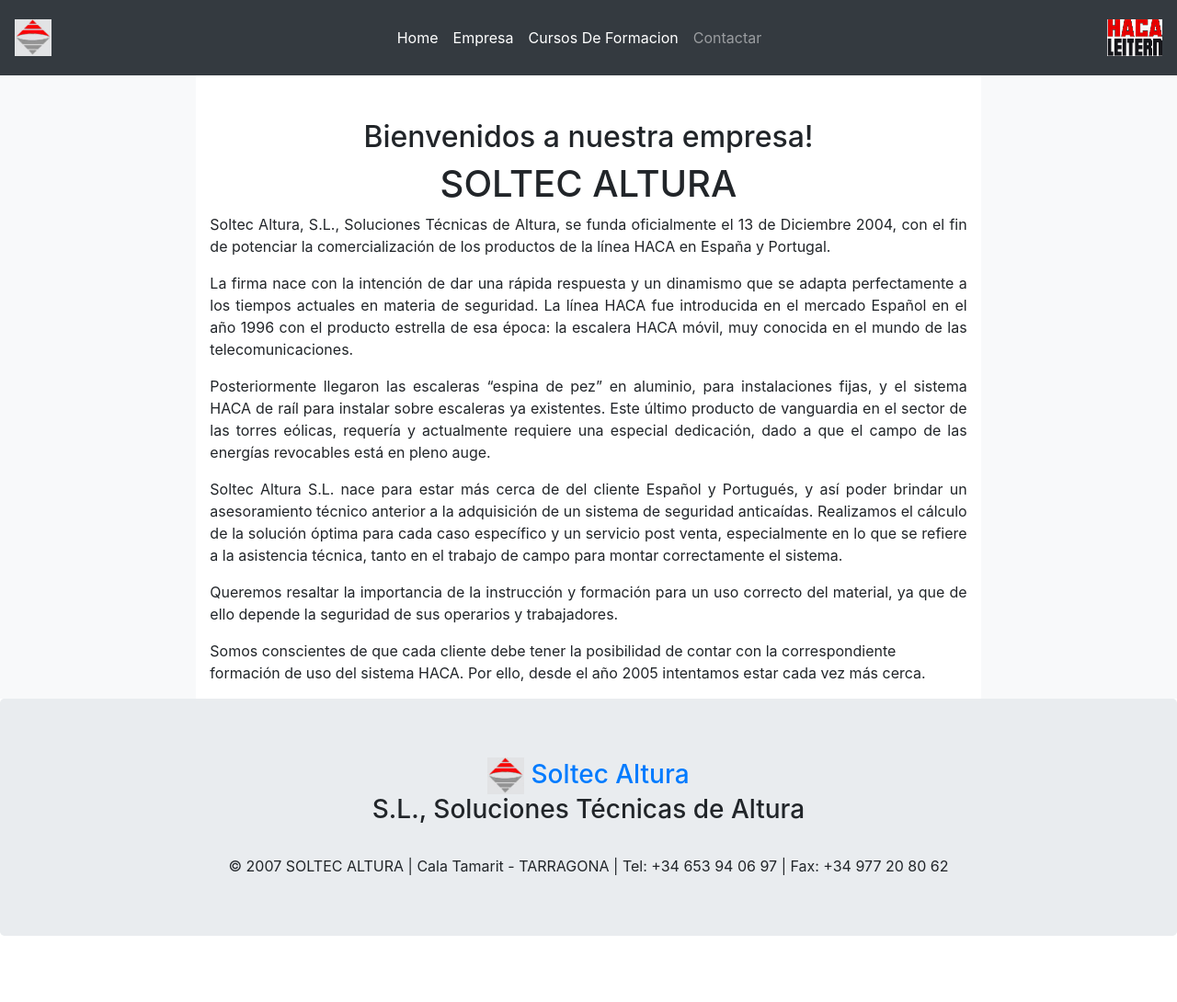
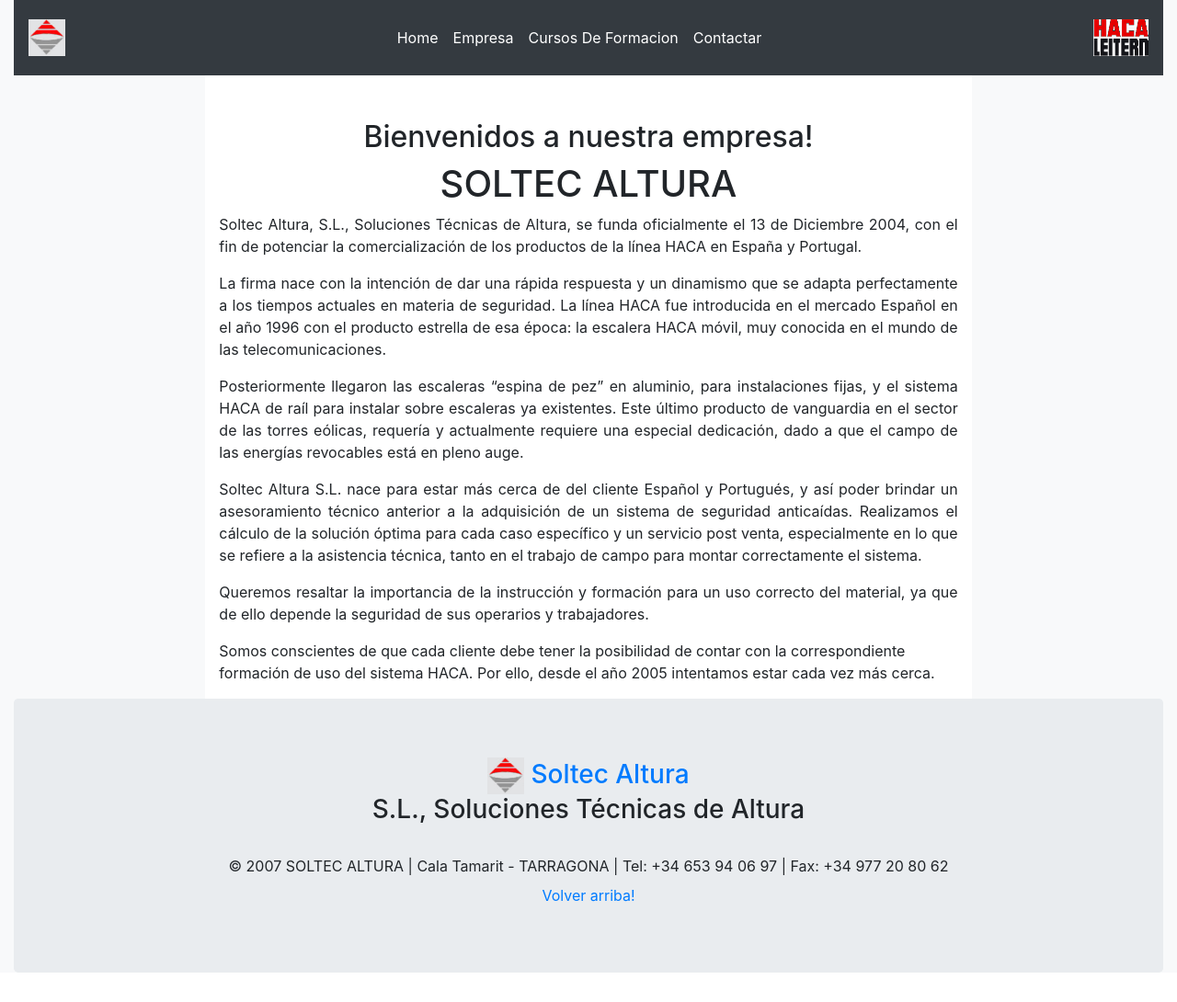
Before and after one commit to BorisVV/soltec, a Django app: page /empresa/ in a window 1280 px wide. Shown: the whole page at 92% size. Before the commit the page ends 1018 px from the top, so only its background shows below. Run offline with Django 3.2, Linux system fonts and the light colour scheme; some libraries are stand-ins or nearby versions.

Commit message:
add template, delete, removed text not beeing used.

```diff
--- a/altura/templates/base.html
+++ b/altura/templates/base.html
@@ -1,4 +1,4 @@
-{% load staticfiles %}
+{% load static %}
 
 <!doctype html>
 
@@ -7,7 +7,7 @@
     <!-- Required meta tags -->
     <meta charset="utf-8">
 
-    <meta name="viewport" content="width=device-width, initial-scale=1">
+    <meta name="viewport" content="width=device-width, initial-scale=1, shrink-to-fit=no">
                                                     <!-- , shrink-to-fit=no -->
     <!-- This is to add some more personal touches to the page etc. -->
     <link rel="stylesheet" href="{% static 'css/style.css' %}" type="text/css">
@@ -21,6 +21,7 @@
   </head>
 
   <body>
+    <div class="container-fluid bg-light" id="top-page">
       <nav class="navbar navbar-dark navbar-expand-md bg-dark justify-content-center p-3">
         <a href="{% url 'home' %}" class="navbar-brand d-flex w-30 mr-auto">
           <img src="{% static 'img/soltecaltura_logo_only.jpg' %}" width="40px" height="40px" alt="Soltec Altura"></a>
@@ -40,8 +41,8 @@
               <li class="nav-item active">
                   <a class="nav-link" href="{% url 'cursos_formacion' %}">Cursos De Formacion</a></a>
               </li>
-            <li class="nav-item disabled">
-                <a class="nav-link" href="#">Contactar</a>
+              <li class="nav-item active">
+                  <a class="nav-link" href="#bottom-page">Contactar</a>
             </ul>
             <!-- TODO: This commented for the search bar for future use -->
             <!-- <ul class="nav navbar-nav ml-auto w-100 justify-content-end">
@@ -67,7 +68,7 @@
 
       <!-- footer     -->
 
-    <div class="jumbotron text-center" style="m-0 .text-info">
+      <div class="jumbotron text-center" style="m-0 .text-info" id="bottom-page">
         <h3><a href="{% url 'home' %}">
           <img src="{% static 'img/soltecaltura_logo_only.jpg' %}" with="40" height="40"></img>
           Soltec Altura
@@ -77,6 +78,8 @@
           © 2007 SOLTEC ALTURA |  Cala Tamarit - TARRAGONA | Tel: +34 653 94 06 97 |
           Fax: +34 977 20 80 62
         </span>
+        <span id="top-page"><a class="nav-link" href="#top-page">Volver arriba!</a></span>
+      </div>
     </div>
 
     <!-- Optional JavaScript -->
--- a/altura/templates/home.html
+++ b/altura/templates/home.html
@@ -1,4 +1,5 @@
 {% extends 'base.html' %}
+{% load static %}
 
 {% block title %}Home{% endblock %}
 
@@ -34,7 +35,7 @@
         </div>
         <div class="row border mb-4">
             <div class="col-sm-6">
-                <img src="{% static 'img/carrito1.png' %}" alt="Carrito">
+                <img src="{% static 'img/escalera_bg_empresa.jpg' %}" alt="Carrito">
             </div>
             <div class="col-sm-6">
               <span>Ejemplo 1, Este carrito...</span>
```
Also changed, not shown: altura/templates/cursos_formacion.html (+30 -1 lines), altura/static/img/foto_cursos_formacion.jpg (deleted). Lines whose indentation alone changed are shown as unchanged.
